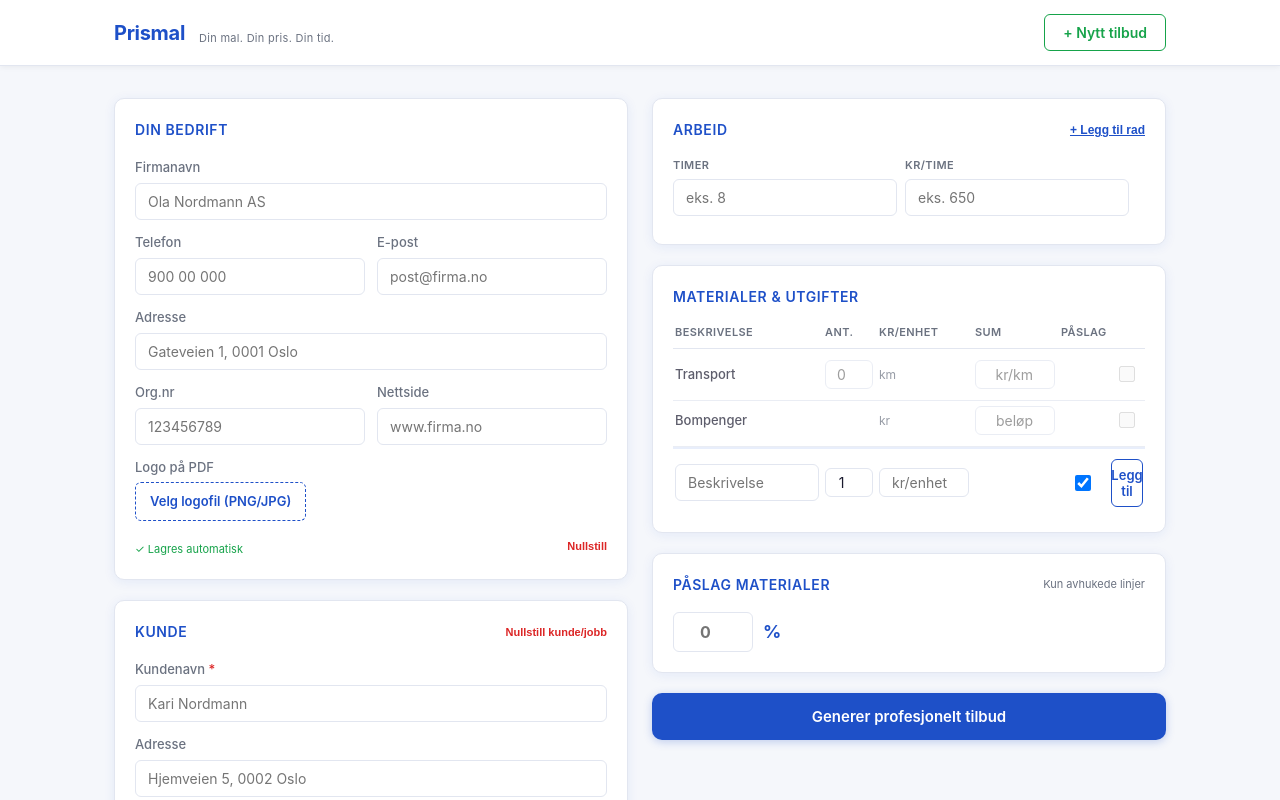
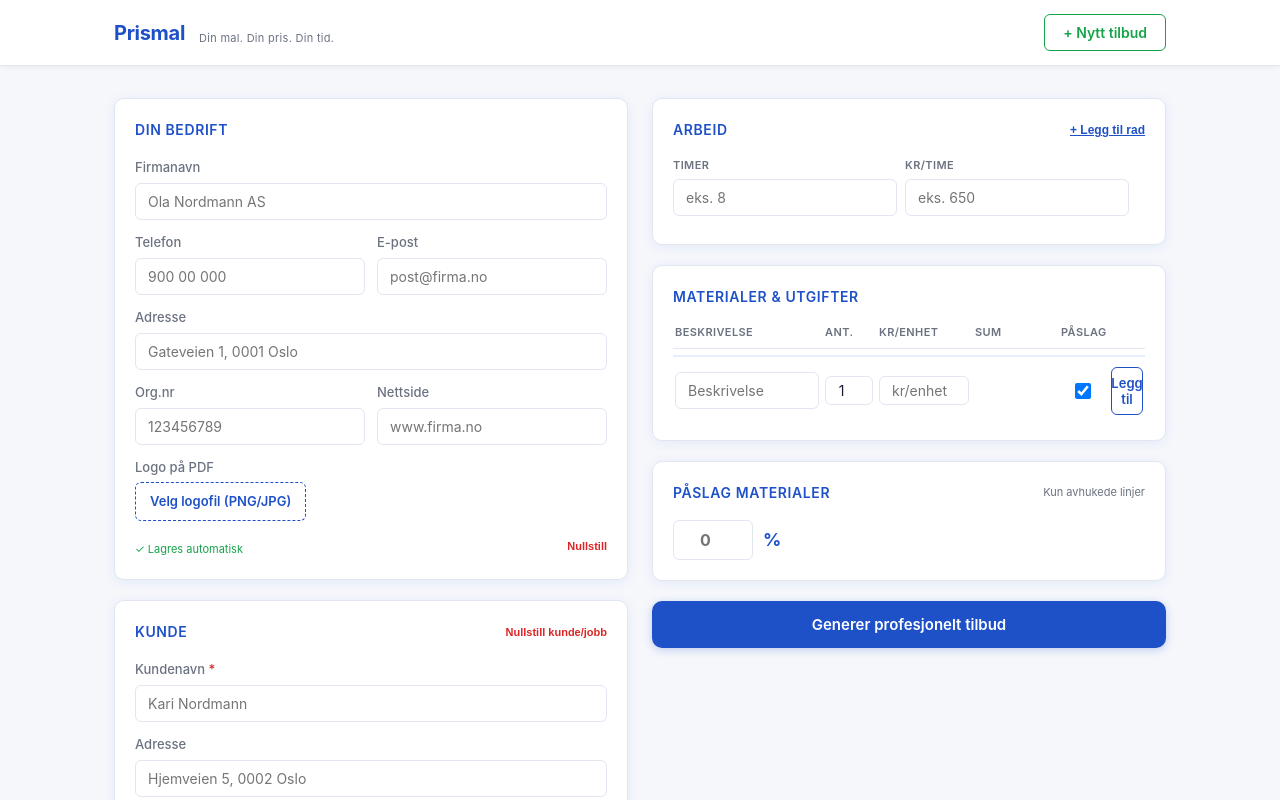
Before and after one commit to anderslura/Prismal, a React (Vite) app: page / in a window 1280 px wide. Shown: the top 800 px of the page. Built offline with nearby package versions, Linux system fonts and the light colour scheme.

Commit message:
fix: enkel materialliste uten transport/bom

```diff
--- a/src/api/pdf.js
+++ b/src/api/pdf.js
@@ -106,7 +106,7 @@ export function lastNedPDF(skjema) {
   // --- PRISTABELL ---
   const totalArbeid = (skjema.arbeidere || []).reduce((s, a) => s + (parseFloat(a.timer)||0)*(parseFloat(a.timepris)||0), 0)
   const totalMaterialer = skjema.materialer.reduce((s, m) => s + (parseFloat(m.pris) || 0), 0)
-  const materialerMedPaaslag = skjema.materialer.reduce((s, m) => s + (m.hasPaaslag ? (parseFloat(m.pris) || 0) : 0), 0)
+  const materialerMedPaaslag = skjema.materialer.reduce((s, m) => s + (m.hasPaaslag ? (parseFloat(m.sum)||parseFloat(m.pris)||0) : 0), 0)
   const paaslag = materialerMedPaaslag * (parseFloat(skjema.paaslagProsent) || 0) / 100
   const totalEksMva = totalArbeid + totalMaterialer + paaslag
   const mva = totalEksMva * 0.25
--- a/src/components/TilbudPreview.jsx
+++ b/src/components/TilbudPreview.jsx
@@ -1,7 +1,7 @@
 export default function TilbudPreview({ skjema, oppdaterTekst, onLastNed, onTilbake, onNyttTilbud }) {
   const totalArbeid = (skjema.arbeidere || []).reduce((s, a) => s + (parseFloat(a.timer)||0)*(parseFloat(a.timepris)||0), 0)
   const totalMaterialer = skjema.materialer.reduce((s, m) => s + (parseFloat(m.pris) || 0), 0)
-  const materialerMedPaaslag = skjema.materialer.reduce((s, m) => s + (m.hasPaaslag ? (parseFloat(m.pris) || 0) : 0), 0)
+  const materialerMedPaaslag = skjema.materialer.reduce((s, m) => s + (m.hasPaaslag ? (parseFloat(m.sum)||parseFloat(m.pris)||0) : 0), 0)
   const paaslag = materialerMedPaaslag * (parseFloat(skjema.paaslagProsent) || 0) / 100
   const totalEksMva = totalArbeid + totalMaterialer + paaslag
   const totalInklMva = totalEksMva * 1.25
--- a/src/components/TilbudSkjema.jsx
+++ b/src/components/TilbudSkjema.jsx
@@ -1,16 +1,10 @@
 import { useState } from 'react'
-
-const ENHETER = [
-  'stk','m','m²','m³','km','kg','tonn','L','spann',
-  'rull','pk','sekk','sett','dag','time','uke','leie'
-]
 
 export default function TilbudSkjema({ skjema, oppdater, onGenerer, laster, feil, prisliste, setPrisliste, isPro }) {
 
-  const [nyEnhet, setNyEnhet] = useState('stk')
   const [nyNavn, setNyNavn] = useState('')
+  const [nyAnt, setNyAnt] = useState('1')
   const [nyPris, setNyPris] = useState('')
-  const [nyAnt, setNyAnt] = useState('1')
   const [nyHasPaaslag, setNyHasPaaslag] = useState(true)
 
   function leggTilArbeider() {
@@ -29,48 +23,26 @@ export default function TilbudSkjema({ skjema, oppdater, onGenerer, laster, feil
     if (!nyNavn) return
     const ant = parseFloat(nyAnt) || 1
     const pris = parseFloat(nyPris) || 0
-    const navn = ant > 1 ? `${nyNavn} (${ant} ${nyEnhet})` : nyNavn
-    oppdater('materialer', [...skjema.materialer, { id: Date.now(), navn, pris: pris * ant, hasPaaslag: nyHasPaaslag }])
+    oppdater('materialer', [...skjema.materialer, { id: Date.now(), navn: nyNavn, antall: ant, pris: pris, sum: pris * ant, hasPaaslag: nyHasPaaslag }])
     setNyNavn(''); setNyPris(''); setNyAnt('1')
   }
 
-  function oppdaterMaterialPris(id, verdi) {
-    oppdater('materialer', skjema.materialer.map(m => m.id === id ? { ...m, pris: parseFloat(verdi) || 0 } : m))
+  function oppdaterMaterial(id, felt, verdi) {
+    oppdater('materialer', skjema.materialer.map(m => {
+      if (m.id !== id) return m
+      const oppdatert = { ...m, [felt]: verdi }
+      oppdatert.sum = (parseFloat(oppdatert.antall) || 1) * (parseFloat(oppdatert.pris) || 0)
+      return oppdatert
+    }))
   }
 
   function fjernMaterial(id) {
     oppdater('materialer', skjema.materialer.filter(m => m.id !== id))
   }
 
-  // Transport og bom: finn eller null
-  const harTransport = skjema.materialer.some(m => m._type === 'transport')
-  const harBom = skjema.materialer.some(m => m._type === 'bom')
-
-  function oppdaterRask(type, felt, verdi) {
-    const idx = skjema.materialer.findIndex(m => m._type === type)
-    if (idx === -1) return
-    const ny = [...skjema.materialer]
-    ny[idx] = { ...ny[idx], [felt]: verdi, pris: type === 'transport'
-      ? (felt === 'ant' ? (parseFloat(verdi)||0) * (parseFloat(ny[idx].sats)||0) : (parseFloat(ny[idx].ant)||0) * (parseFloat(verdi)||0))
-      : (felt === 'sats' ? parseFloat(verdi)||0 : ny[idx].pris)
-    }
-    if (felt === 'sats' || felt === 'ant') {
-      ny[idx].pris = (parseFloat(ny[idx].ant)||0) * (parseFloat(ny[idx].sats)||0)
-    }
-    oppdater('materialer', ny)
-  }
-
-  function leggTilRask(type) {
-    if (type === 'transport') {
-      oppdater('materialer', [...skjema.materialer, { id: Date.now(), _type: 'transport', navn: 'Transport', ant: '', sats: '', pris: 0, hasPaaslag: false }])
-    } else {
-      oppdater('materialer', [...skjema.materialer, { id: Date.now(), _type: 'bom', navn: 'Bompenger', ant: '', sats: '', pris: 0, hasPaaslag: false }])
-    }
-  }
-
   const totalArbeid = (skjema.arbeidere || []).reduce((s, a) => s + (parseFloat(a.timer)||0)*(parseFloat(a.timepris)||0), 0)
-  const totalMaterialer = skjema.materialer.reduce((s, m) => s + (parseFloat(m.pris)||0), 0)
-  const materialerMedPaaslag = skjema.materialer.reduce((s, m) => s + (m.hasPaaslag ? (parseFloat(m.pris)||0) : 0), 0)
+  const totalMaterialer = skjema.materialer.reduce((s, m) => s + (parseFloat(m.sum)||0), 0)
+  const materialerMedPaaslag = skjema.materialer.reduce((s, m) => s + (m.hasPaaslag ? (parseFloat(m.sum)||0) : 0), 0)
   const paaslag = materialerMedPaaslag * (parseFloat(skjema.paaslagProsent)||0) / 100
   const totalSum = totalArbeid + totalMaterialer + paaslag
 
@@ -106,7 +78,7 @@ export default function TilbudSkjema({ skjema, oppdater, onGenerer, laster, feil
             </div>
             <div className="felt-gruppe">
               <label>Nettside</label>
-              <input type="text" placeholder="www.firma.no" value={skjema.firmaNettside||''} onFocus={e => { if(!skjema.firmaNettside) oppdater('firmaNettside', 'www.') }} onChange={e => oppdater('firmaNettside', e.target.value)} />
+              <input type="text" placeholder="www.firma.no" value={skjema.firmaNettside||''} onFocus={() => { if(!skjema.firmaNettside) oppdater('firmaNettside', 'www.') }} onChange={e => oppdater('firmaNettside', e.target.value)} />
             </div>
           </div>
           <div className="felt-gruppe">
@@ -151,7 +123,8 @@ export default function TilbudSkjema({ skjema, oppdater, onGenerer, laster, feil
             <h2 className="seksjon-tittel">Kunde</h2>
             <button className="btn-lenke roed" onClick={() => {
               ;['kundenavn','kundeAdresse','kundeEpost','beskrivelse'].forEach(f => oppdater(f, ''))
-              oppdater('materialer', []); oppdater('arbeidere', [{id:Date.now(), timer:'', timepris: (() => { try { return localStorage.getItem('timepris')||'' } catch { return '' } })()}])
+              oppdater('materialer', [])
+              oppdater('arbeidere', [{id:Date.now(), timer:'', timepris: (() => { try { return localStorage.getItem('timepris')||'' } catch { return '' } })()}])
             }}>Nullstill kunde/jobb</button>
           </div>
           <div className="felt-gruppe">
@@ -211,73 +184,19 @@ export default function TilbudSkjema({ skjema, oppdater, onGenerer, laster, feil
             <span>Ant.</span>
             <span>Kr/enhet</span>
             <span>Sum</span>
-            <span title="Inkluder i påslag">Påslag</span>
+            <span title="Påslag">Påslag</span>
             <span></span>
           </div>
 
-          {/* TRANSPORT — alltid synlig */}
-          {!harTransport ? (
-            <div className="mat-rad mat-rad-rask">
-              <span className="mat-fast-navn">Transport</span>
-              <input type="number" min="0" step="1" placeholder="0" className="mat-ant"
-                onChange={e => { if(e.target.value) leggTilRask('transport'); setTimeout(()=>oppdaterRask('transport','ant',e.target.value),50) }} />
-              <span className="mat-fast-enhet">km</span>
-              <input type="number" min="0" placeholder="kr/km" className="mat-pris"
-                onChange={e => oppdaterRask('transport','sats',e.target.value)} />
-              <span className="mat-sum"></span>
-              <input type="checkbox" className="mat-paaslag-cb" defaultChecked={false} disabled title="Transport inkluderes ikke i påslag" />
-              <span></span>
-            </div>
-          ) : skjema.materialer.filter(m => m._type === 'transport').map(m => (
-            <div key={m.id} className="mat-rad">
-              <span className="mat-fast-navn">Transport</span>
-              <input type="number" min="0" step="1" placeholder="0" className="mat-ant" value={m.ant||''}
-                onChange={e => oppdaterRask('transport','ant',e.target.value)} />
-              <span className="mat-fast-enhet">km</span>
-              <input type="number" min="0" placeholder="kr/km" className="mat-pris" value={m.sats||''}
-                onChange={e => oppdaterRask('transport','sats',e.target.value)} />
-              <span className="mat-sum">{m.pris > 0 ? formaterKr(m.pris) : ''}</span>
-              <input type="checkbox" className="mat-paaslag-cb" checked={m.hasPaaslag}
-                onChange={e => oppdater('materialer', skjema.materialer.map(x => x.id===m.id ? {...x, hasPaaslag: e.target.checked} : x))} />
-              <button className="btn-fjern" onClick={() => fjernMaterial(m.id)}>×</button>
-            </div>
-          ))}
-
-          {/* BOM — alltid synlig */}
-          {!harBom ? (
-            <div className="mat-rad mat-rad-rask">
-              <span className="mat-fast-navn">Bompenger</span>
-              <span className="mat-ant"></span>
-              <span className="mat-fast-enhet">kr</span>
-              <input type="number" min="0" placeholder="beløp" className="mat-pris"
-                onChange={e => { if(e.target.value) { leggTilRask('bom'); setTimeout(()=>oppdaterRask('bom','sats',e.target.value),50) } }} />
-              <span className="mat-sum"></span>
-              <input type="checkbox" className="mat-paaslag-cb" defaultChecked={false} disabled />
-              <span></span>
-            </div>
-          ) : skjema.materialer.filter(m => m._type === 'bom').map(m => (
-            <div key={m.id} className="mat-rad">
-              <span className="mat-fast-navn">Bompenger</span>
-              <span className="mat-ant"></span>
-              <span className="mat-fast-enhet">kr</span>
-              <input type="number" min="0" placeholder="beløp" className="mat-pris" value={m.sats||''}
-                onChange={e => { const v = parseFloat(e.target.value)||0; oppdater('materialer', skjema.materialer.map(x => x.id===m.id ? {...x, sats:e.target.value, pris:v} : x)) }} />
-              <span className="mat-sum">{m.pris > 0 ? formaterKr(m.pris) : ''}</span>
-              <input type="checkbox" className="mat-paaslag-cb" checked={m.hasPaaslag}
-                onChange={e => oppdater('materialer', skjema.materialer.map(x => x.id===m.id ? {...x, hasPaaslag:e.target.checked} : x))} />
-              <button className="btn-fjern" onClick={() => fjernMaterial(m.id)}>×</button>
-            </div>
-          ))}
-
-          {/* ØVRIGE MATERIALER */}
-          {skjema.materialer.filter(m => !m._type).map(m => (
+          {/* EKSISTERENDE LINJER */}
+          {skjema.materialer.map(m => (
             <div key={m.id} className="mat-rad">
               <span className="mat-fast-navn">{m.navn}</span>
-              <span className="mat-ant"></span>
-              <span></span>
+              <input type="number" min="0" step="1" className="mat-ant" value={m.antall||1}
+                onChange={e => oppdaterMaterial(m.id, 'antall', e.target.value)} />
               <input type="number" min="0" className="mat-pris" value={m.pris}
-                onChange={e => oppdaterMaterialPris(m.id, e.target.value)} />
-              <span className="mat-sum">{formaterKr(m.pris)}</span>
+                onChange={e => oppdaterMaterial(m.id, 'pris', e.target.value)} />
+              <span className="mat-sum">{formaterKr(m.sum||m.pris||0)}</span>
               <input type="checkbox" className="mat-paaslag-cb" checked={m.hasPaaslag}
                 onChange={e => oppdater('materialer', skjema.materialer.map(x => x.id===m.id ? {...x, hasPaaslag:e.target.checked} : x))} />
               <button className="btn-fjern" onClick={() => fjernMaterial(m.id)}>×</button>
@@ -292,7 +211,7 @@ export default function TilbudSkjema({ skjema, oppdater, onGenerer, laster, feil
             <input type="number" min="0" placeholder="kr/enhet" value={nyPris} onChange={e => setNyPris(e.target.value)}
               className="mat-pris" onKeyDown={e => e.key==='Enter' && leggTilMaterial()} />
             <span className="mat-sum">{nyPris && nyAnt ? formaterKr((parseFloat(nyPris)||0)*(parseFloat(nyAnt)||1)) : ''}</span>
-            <input type="checkbox" className="mat-paaslag-cb" checked={nyHasPaaslag} onChange={e => setNyHasPaaslag(e.target.checked)} title="Inkluder i påslag" />
+            <input type="checkbox" className="mat-paaslag-cb" checked={nyHasPaaslag} onChange={e => setNyHasPaaslag(e.target.checked)} />
             <button className="btn btn-secondary btn-sm" onClick={leggTilMaterial}>Legg til</button>
           </div>
         </section>
```
